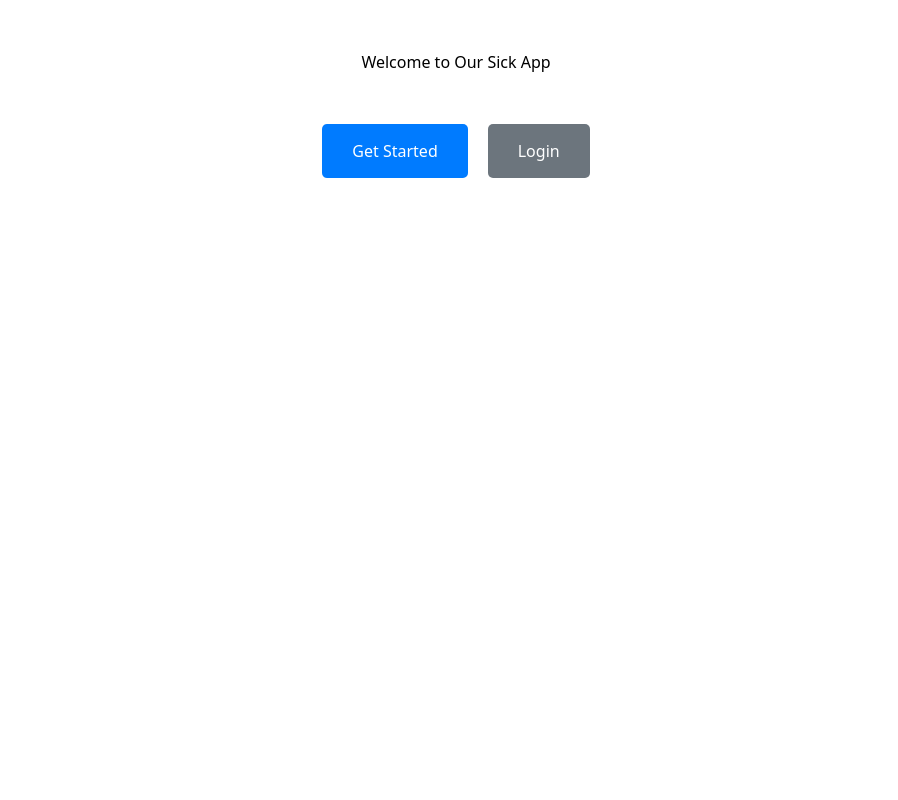
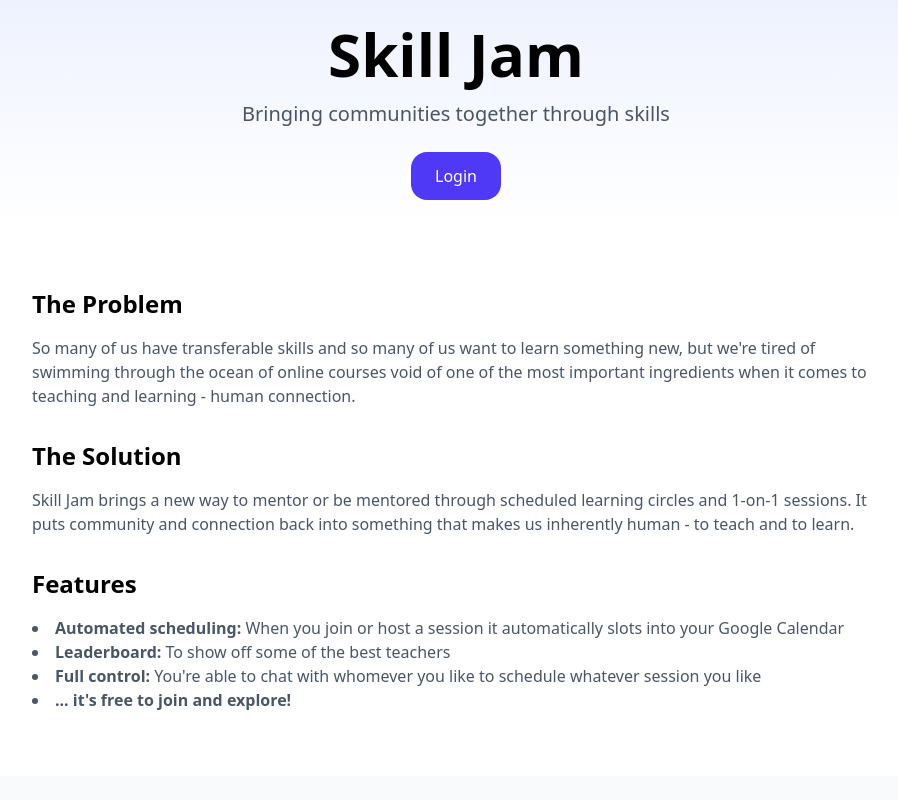
Before and after one commit to PTO2306/Kizuno-Peer-to-Peer-Mentorship, a React (Vite) app in the folder UI/skillswap/: page / in a window 1280 px wide. Shown: the top 800 px of the page, without its empty margins (184-1082 px from the left). Built offline with nearby package versions, Linux system fonts and the light colour scheme; no server answers.

Commit message:
Add basic content

```diff
--- a/UI/skillswap/src/pages/LandingPage.tsx
+++ b/UI/skillswap/src/pages/LandingPage.tsx
@@ -1,50 +1,56 @@
 // pages/LandingPage.tsx
 import React from 'react';
-import { Link } from 'react-router';
 
 const LandingPage: React.FC = () => {
-    return (
-        <div style={{
-            textAlign: 'center',
-            padding: '50px',
-            maxWidth: '600px',
-            margin: '0 auto'
-        }}>
-            <h1>Welcome to Our Sick App</h1>
+return (
+    <div className="min-h-screen flex flex-col">
+    {/* Hero */}
+    <section className="flex-1 flex flex-col justify-center items-center text-center p-6 bg-gradient-to-b from-indigo-50 to-white">
+        <h1 className="text-4xl md:text-6xl font-bold mb-4">
+        Skill Jam
+        </h1>
+        <p className="text-lg md:text-xl text-gray-600 mb-6 max-w-xl">
+        Bringing communities together through skills
+        </p>
+        <button className="px-6 py-3 rounded-2xl bg-indigo-600 text-white hover:bg-indigo-700 transition">
+        Login
+        </button>
+    </section>
 
-            <div style={{ marginTop: '40px' }}>
-                <Link
-                    to="/register"
-                    style={{
-                        display: 'inline-block',
-                        margin: '10px',
-                        padding: '15px 30px',
-                        backgroundColor: '#007bff',
-                        color: 'white',
-                        textDecoration: 'none',
-                        borderRadius: '5px'
-                    }}
-                >
-                    Get Started
-                </Link>
+    {/* Problem + Solution + Features */}
+    <section className="py-16 px-6 max-w-4xl mx-auto">
+        <h2 className="text-2xl font-semibold mb-4">The Problem</h2>
+        <p className="text-gray-600 mb-8">
+        So many of us have transferable skills and so many of us want to learn something new,
+        but we're tired of swimming through the ocean of online courses
+        void of one of the most important ingredients when it comes to teaching and learning - human connection.
+        </p>
+        <h2 className="text-2xl font-semibold mb-4">The Solution</h2>
+        <p className="text-gray-600 mb-8">
+        Skill Jam brings a new way to mentor or be mentored through scheduled learning circles and 1-on-1 sessions.
+        It puts community and connection back into something that makes us inherently human - to teach and to learn.
+        </p>
+        <h2 className="text-2xl font-semibold mb-4">Features</h2>
+        <div className="text-gray-600">
+        <ul className="list-disc list-inside">
+            <li><b>Automated scheduling:</b> When you join or host a session it automatically slots into your Google Calendar</li>
+            <li><b>Leaderboard:</b> To show off some of the best teachers</li>
+            <li><b>Full control:</b> You're able to chat with whomever you like to schedule whatever session you like</li>
+            <li><b>... it's free to join and explore!</b></li>
+        </ul>
+        </div>
+    </section>
 
-                <Link
-                    to="/login"
-                    style={{
-                        display: 'inline-block',
-                        margin: '10px',
-                        padding: '15px 30px',
-                        backgroundColor: '#6c757d',
-                        color: 'white',
-                        textDecoration: 'none',
-                        borderRadius: '5px'
-                    }}
-                >
-                    Login
-                </Link>
-            </div>
-        </div>
-    );
-};
+    {/* Call to Action */}
+    <footer className="py-12 text-center bg-gray-50">
+        <p className="mb-4 text-lg font-medium">Ready to find a community that loves that thing that you love right now?</p>
+        <button className="px-6 py-3 rounded-2xl bg-indigo-600 text-white hover:bg-indigo-700 transition">
+        Sign Up
+        </button>
+    </footer>
+    </div>
+);
+}
+
 
 export default LandingPage;
```
